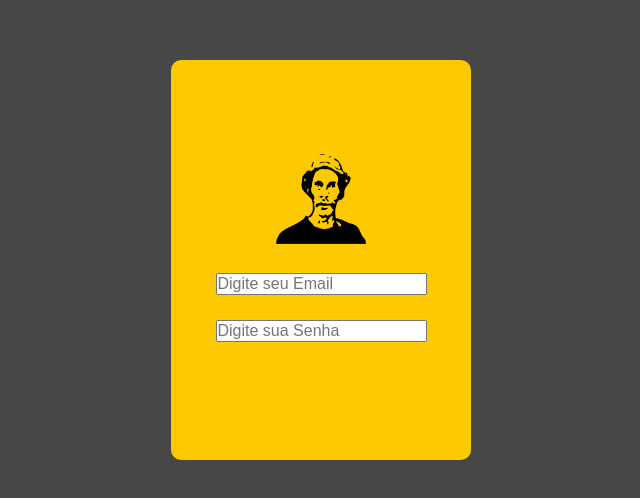
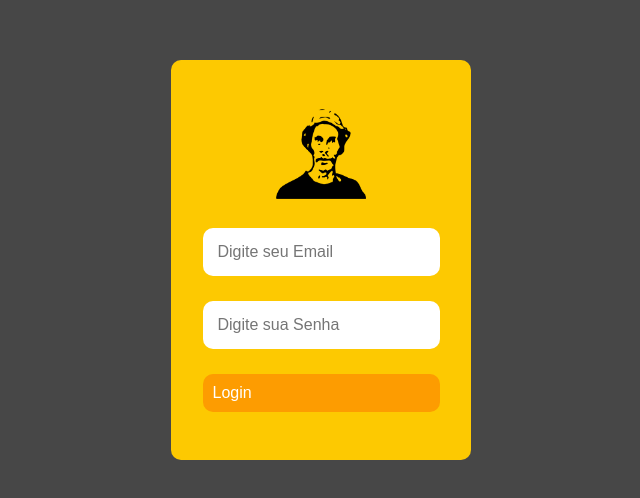
Before and after one commit to 2023-2S-SENAI-SP-FE/skynet-projeto-curso, a plain HTML site: page login.html in a window 1280 px wide. Shown: the part 140-638 px from the top of the page, without its empty margins (319-959 px from the left). Drawn offline with Linux system fonts and the light colour scheme.

Commit message:
feat: botão de login

```diff
--- a/login.html
+++ b/login.html
@@ -22,23 +22,35 @@
 
                     </div>
 
+                    <div class="controle">
+
                         <form action="">
 
-                        <div class="controle">
+                            <div class="controle-label">
 
                                 <label class="label-login" for="email"></label>
-                            <input type="text" id="email" placeholder="Digite seu Email">
+                                <input class="input" type="text" id="email" placeholder="Digite seu Email">
 
                             </div>
 
-                        <div class="controle">
+                            <div class="controle-label">
 
                                 <label class="label-senha" for="senha"></label>
-                            <input type="password" id="senha" placeholder="Digite sua Senha">
+                                <input class="input" type="password" id="senha" placeholder="Digite sua Senha">
+
+                            </div>
+
+                            <div class="botao">
+
+                                <button class="botao-login">Login</button>
 
                             </div>
 
                         </form>
+
+
+                    </div>
+
 
                 </div>
 
--- a/style.css
+++ b/style.css
@@ -41,15 +41,27 @@ body {
 
 }
 
+.botao-login {
+      padding: 10px;
+      background-color: #fd9c01;
+      width: 100%;
+      border-radius: 10px;
+      border: none;
+      color: white;
+
+}
+
 .logo {
     margin-bottom: 25px;
 }
 
-.controle {
+.controle-label {
     margin-bottom: 25px;
 }
 
-/* .logo {
-    height: 20px;
-    width: 20px;
-} */
+.input {
+    padding: 15px;
+    outline: none;
+    border: none;
+    border-radius: 10px;;
+}
```
Lines whose indentation alone changed are shown as unchanged.
